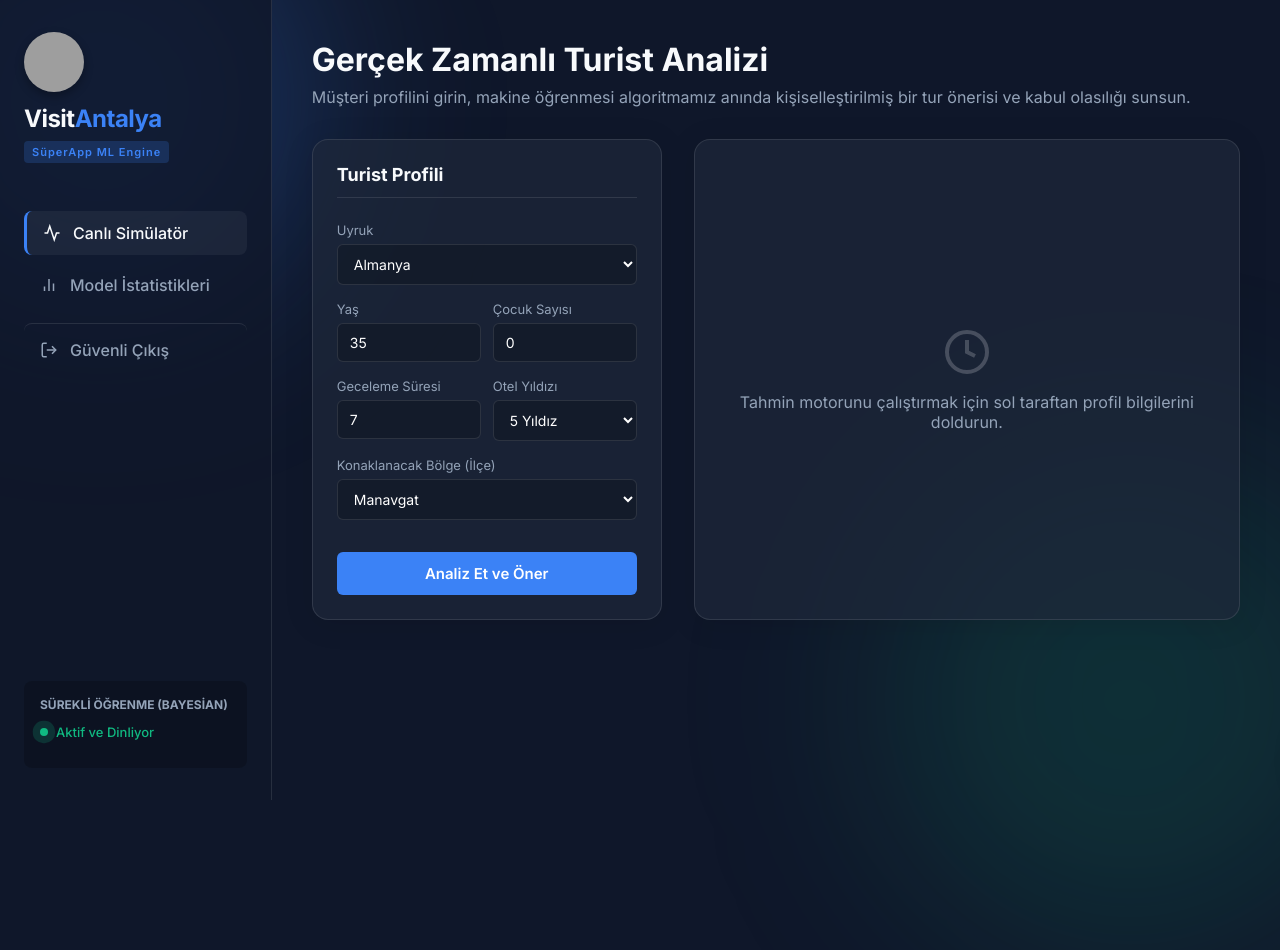
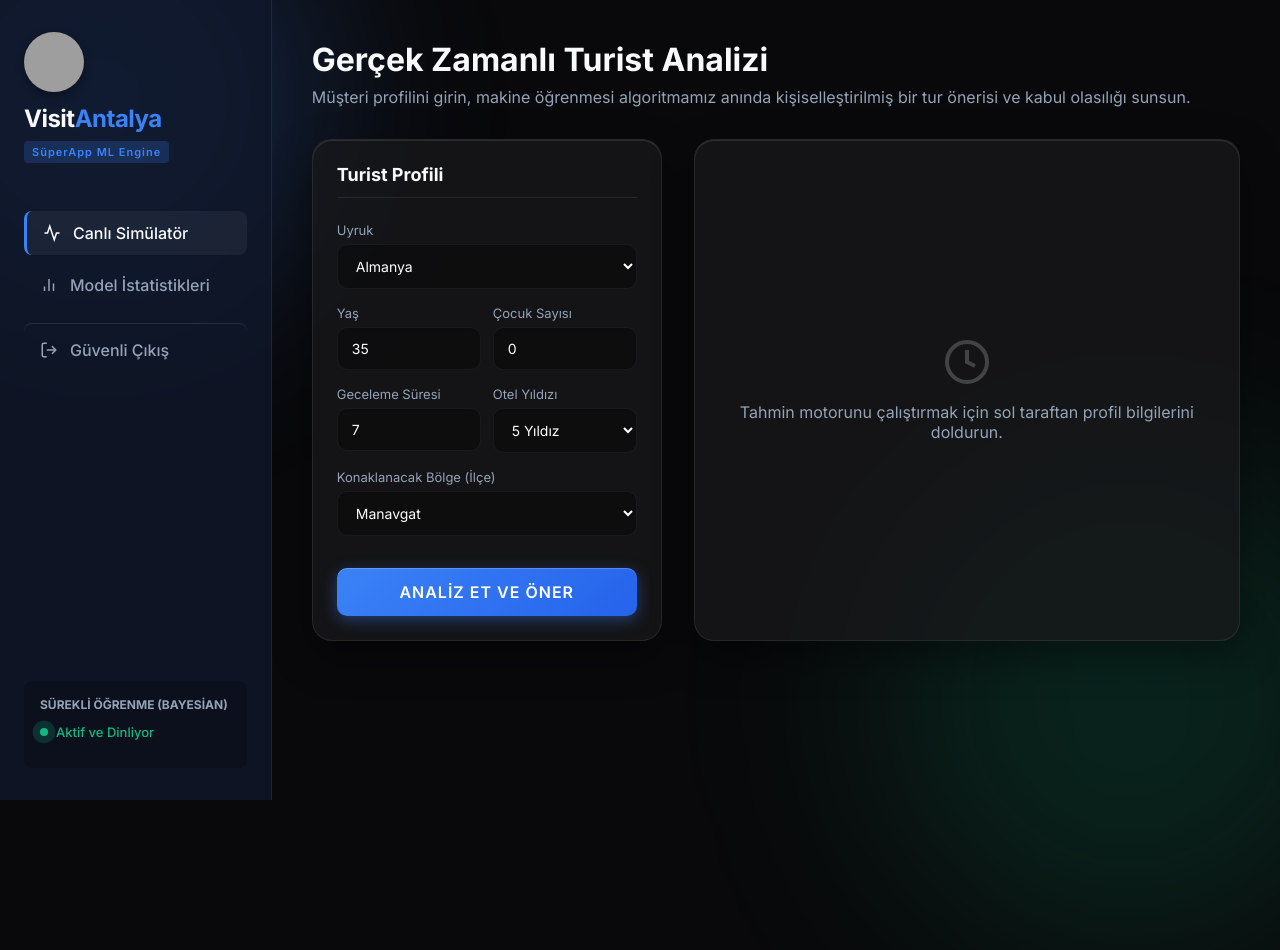
Before and after one commit to ufukoncel07-cloud/visitantalya-ai, a Flask app: page / in a window 1280 px wide; the page is wider, and only the part inside the window is pictured. Run offline with Flask 3, Linux system fonts and the light colour scheme; the visitor is signed in with stand-in values (Sample User, id 1); data that the repository does not hold is empty; grey boxes are pictures that could not be loaded.

Commit message:
Add files via upload

```diff
--- a/static/app.js
+++ b/static/app.js
@@ -92,6 +92,30 @@ document.addEventListener('DOMContentLoaded', () => {
         if(data.xai_proof) {
             renderDecayChart(data.xai_proof.decay_curve);
             renderBudgetChart(data.xai_proof.ulke_yas_median, data.tahmini_butce_usd, data.ulke);
+
+            // Paket Olasılıkları
+            const pktList = document.getElementById('paket-listesi');
+            if (pktList && data.xai_proof.paket_olasiliklari) {
+                pktList.innerHTML = '';
+                data.xai_proof.paket_olasiliklari.forEach(p => {
+                    pktList.innerHTML += `<div style="display:flex; justify-content:space-between; align-items:center; background:rgba(255,255,255,0.05); padding:8px 12px; border-radius:6px;">
+                        <span style="font-size:13px; color:#f8fafc;">${p.paket.replace('_', ' ')}</span>
+                        <span style="font-size:13px; font-weight:bold; color:${p.olasilik > 50 ? '#10b981' : '#f59e0b'};">%${p.olasilik}</span>
+                    </div>`;
+                });
+            }
+
+            // Gün Olasılıkları
+            const gunList = document.getElementById('gun-listesi');
+            if (gunList && data.xai_proof.gun_olasiliklari) {
+                gunList.innerHTML = '';
+                data.xai_proof.gun_olasiliklari.forEach(g => {
+                    gunList.innerHTML += `<div style="min-width:70px; text-align:center; background:rgba(255,255,255,0.05); padding:10px; border-radius:8px; border:1px solid rgba(255,255,255,0.1);">
+                        <div style="font-size:11px; color:#94a3b8; margin-bottom:4px;">${g.gun}. Gün</div>
+                        <div style="font-size:14px; font-weight:bold; color:${g.olasilik > 40 ? '#3b82f6' : '#ef4444'};">%${g.olasilik}</div>
+                    </div>`;
+                });
+            }
         }
     }
 
--- a/static/style.css
+++ b/static/style.css
@@ -1,7 +1,7 @@
 :root {
-    --bg-dark: #0f172a;
-    --bg-panel: rgba(30, 41, 59, 0.7);
-    --border-glass: rgba(255, 255, 255, 0.1);
+    --bg-dark: #09090b;
+    --bg-panel: rgba(24, 24, 27, 0.75);
+    --border-glass: rgba(255, 255, 255, 0.08);
     --text-main: #f8fafc;
     --text-muted: #94a3b8;
     --accent: #3b82f6;
@@ -57,12 +57,13 @@ body {
 /* Glass Panel Utility */
 .glass-panel {
     background: var(--bg-panel);
-    backdrop-filter: blur(16px);
-    -webkit-backdrop-filter: blur(16px);
+    backdrop-filter: blur(24px);
+    -webkit-backdrop-filter: blur(24px);
     border: 1px solid var(--border-glass);
-    border-radius: 16px;
+    border-radius: 20px;
     padding: 24px;
-    box-shadow: 0 4px 30px rgba(0, 0, 0, 0.1);
+    box-shadow: 0 16px 40px rgba(0, 0, 0, 0.4), inset 0 1px 0 rgba(255, 255, 255, 0.1);
+    transition: transform 0.3s ease, box-shadow 0.3s ease;
 }
 
 /* Sidebar */
@@ -227,17 +228,20 @@ label {
 
 input, select {
     width: 100%;
-    background: rgba(0,0,0,0.2);
-    border: 1px solid rgba(255,255,255,0.1);
+    background: rgba(0, 0, 0, 0.3);
+    border: 1px solid rgba(255, 255, 255, 0.05);
     color: white;
-    padding: 10px 12px;
-    border-radius: 6px;
+    padding: 12px 14px;
+    border-radius: 10px;
     font-size: 14px;
     outline: none;
-    transition: border 0.3s ease;
+    transition: all 0.3s ease;
+    box-shadow: inset 0 2px 4px rgba(0,0,0,0.1);
 }
 input:focus, select:focus {
     border-color: var(--accent);
+    background: rgba(0, 0, 0, 0.5);
+    box-shadow: 0 0 0 3px rgba(59, 130, 246, 0.2), inset 0 2px 4px rgba(0,0,0,0.1);
 }
 select option {
     background: var(--bg-dark);
@@ -245,22 +249,26 @@ select option {
 
 .btn-primary {
     width: 100%;
-    background: var(--accent);
+    background: linear-gradient(135deg, var(--accent), var(--accent-hover));
     color: white;
     border: none;
-    padding: 12px;
-    border-radius: 6px;
-    font-size: 15px;
+    padding: 14px;
+    border-radius: 10px;
+    font-size: 16px;
     font-weight: 600;
     cursor: pointer;
     margin-top: 16px;
-    transition: background 0.3s ease, transform 0.1s ease;
+    transition: all 0.3s ease;
+    box-shadow: 0 4px 15px rgba(59, 130, 246, 0.4), inset 0 1px 0 rgba(255, 255, 255, 0.2);
+    text-transform: uppercase;
+    letter-spacing: 1px;
 }
 .btn-primary:hover {
-    background: var(--accent-hover);
+    transform: translateY(-2px);
+    box-shadow: 0 8px 25px rgba(59, 130, 246, 0.6), inset 0 1px 0 rgba(255, 255, 255, 0.2);
 }
 .btn-primary:active {
-    transform: scale(0.98);
+    transform: scale(0.98) translateY(0);
 }
 
 /* Results */
```
